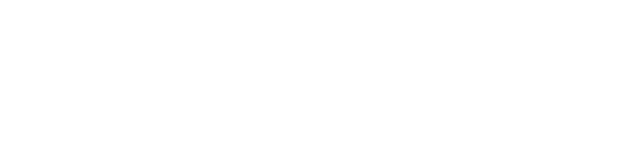
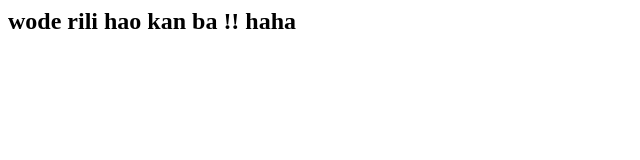
Before and after one commit to StarryF/Calendar, a plain HTML site: page test.html in a window 1280 px wide. Shown: the whole page, without its empty margins (0-640 px from the left). Drawn offline with Linux system fonts and the light colour scheme.

Commit message:
wolai xiedianfd afsd fafsdfasdgadsgfasdf dsfad sadfasdf sdfasds

```diff
--- a/test.html
+++ b/test.html
@@ -4,5 +4,6 @@
 		<title>我的日历</title>
 	</head>
 	<body>
+		<h2>wode rili hao kan ba !! haha </h2>
 	</body>
 </html>
```
Also changed, not shown: 1 other file.
